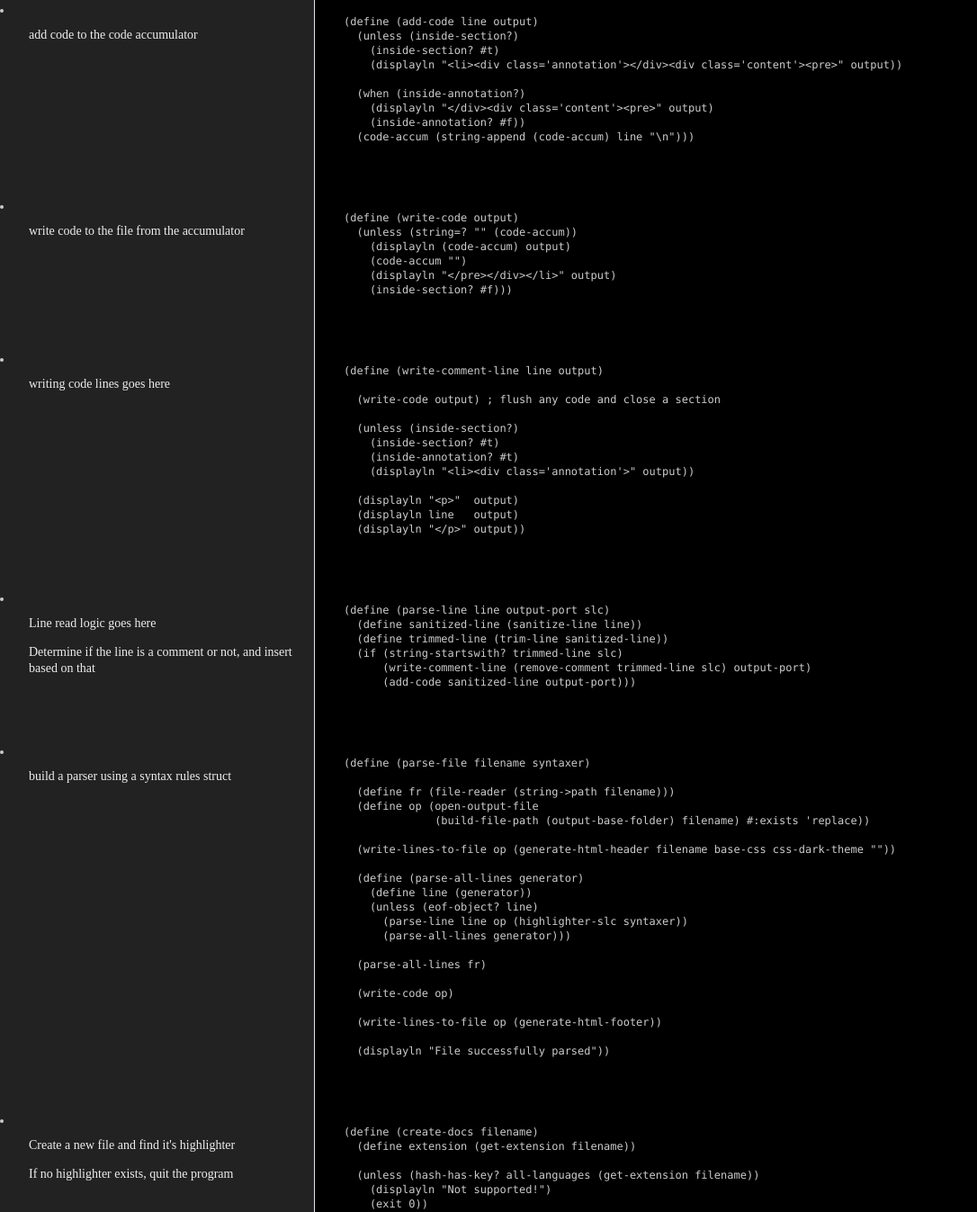
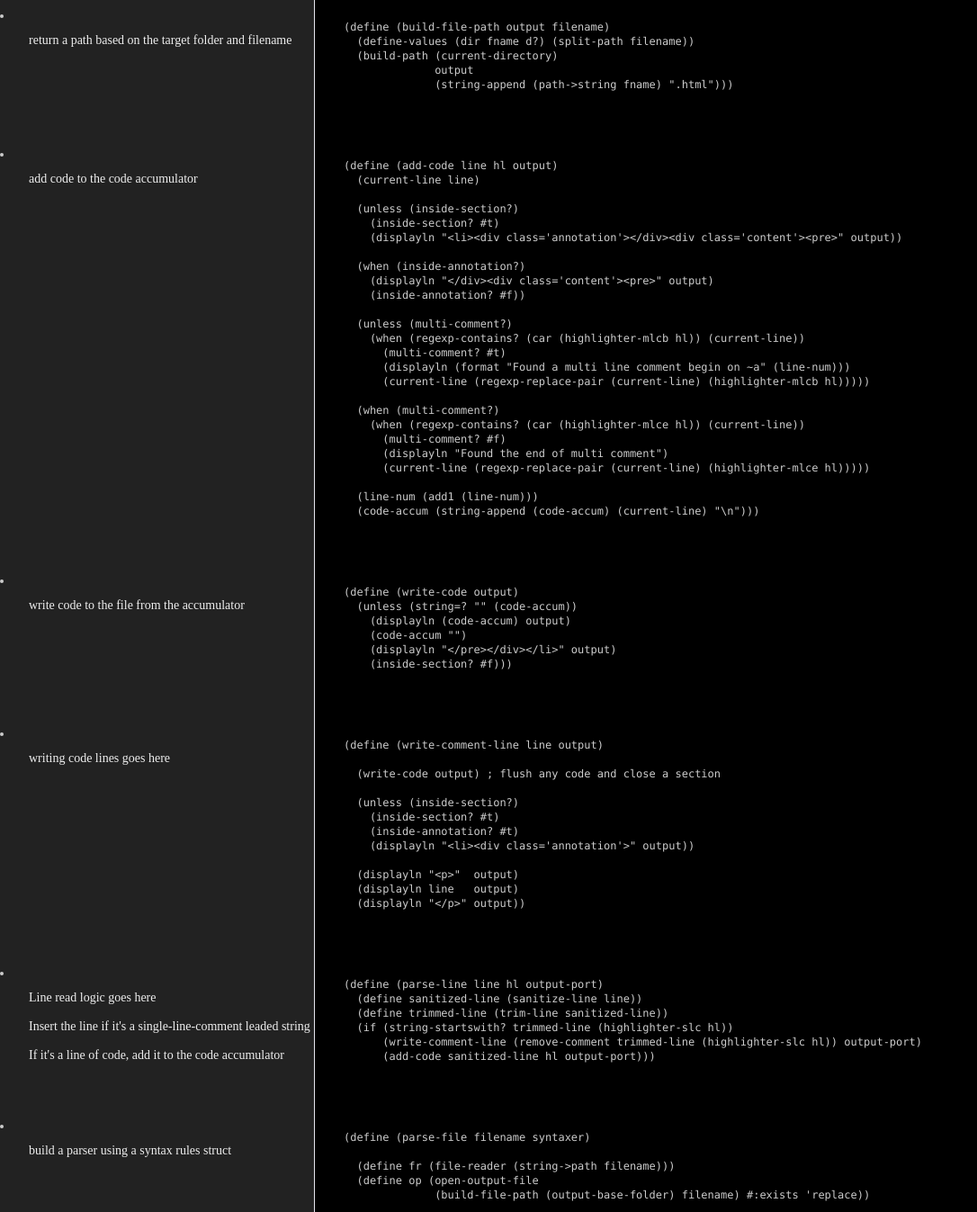
Before and after one commit to sleibrock/racko, a plain HTML site: page docs/parser.rkt.html in a window 1280 px wide. Shown: the part 833-2180 px from the top of the page at 90% size, without its empty margins (0-1086 px from the left). Drawn offline with Linux system fonts and the light colour scheme.

Commit message:
Multiple line comment highlighting added

```diff
--- a/docs/parser.rkt.html
+++ b/docs/parser.rkt.html
@@ -2,7 +2,7 @@
 <html>
 <head>
 <title>
-src/parser.rkt
+parser.rkt
 </title>
 <style>
 
@@ -93,6 +93,10 @@ color: #eee;
 
 }
 
+.comment {
+  color: green;
+}
+
 </style>
 <script>
 
@@ -104,12 +108,19 @@ color: #eee;
 <li>
 <div class="annotation">
 <h1>
-src/parser.rkt
+parser.rkt
 </h1>
 </div>
 </li>
 <li><div class='annotation'></div><div class='content'><pre>
 #lang racket/base
+
+<span class="comment">#|
+The main parsing logic program
+
+Contains all logic and functions related to HTML
+annotation file creation
+|#</span>
 
 (require racket/string
          racket/cmdline
@@ -156,6 +167,9 @@ parser parameters for rendering html and other things
 (define multi-comment?       (make-parameter           #f))
 (define file-title-name      (make-parameter  "file.html"))
 
+(define line-num             (make-parameter            1))
+(define current-line         (make-parameter           ""))
+
 
 
 </pre></div></li>
@@ -178,7 +192,9 @@ return a path based on the target folder and filename
 add code to the code accumulator
 </p>
 </div><div class='content'><pre>
-(define (add-code line output)
+(define (add-code line hl output)
+  (current-line line)
+
   (unless (inside-section?)
     (inside-section? #t)
     (displayln "&lt;li&gt;&lt;div class='annotation'&gt;&lt;/div&gt;&lt;div class='content'&gt;&lt;pre&gt;" output))
@@ -186,7 +202,21 @@ add code to the code accumulator
   (when (inside-annotation?)
     (displayln "&lt;/div&gt;&lt;div class='content'&gt;&lt;pre&gt;" output)
     (inside-annotation? #f))
-  (code-accum (string-append (code-accum) line "\n")))
+
+  (unless (multi-comment?)
+    (when (regexp-contains? (car (highlighter-mlcb hl)) (current-line))
+      (multi-comment? #t)
+      (displayln (format "Found a multi line comment begin on ~a" (line-num)))
+      (current-line (regexp-replace-pair (current-line) (highlighter-mlcb hl)))))
+
+  (when (multi-comment?)
+    (when (regexp-contains? (car (highlighter-mlce hl)) (current-line))
+      (multi-comment? #f)
+      (displayln "Found the end of multi comment")
+      (current-line (regexp-replace-pair (current-line) (highlighter-mlce hl)))))
+
+  (line-num (add1 (line-num)))
+  (code-accum (string-append (code-accum) (current-line) "\n")))
 
 
 
@@ -232,15 +262,18 @@ writing code lines goes here
 Line read logic goes here
 </p>
 <p>
-Determine if the line is a comment or not, and insert based on that
+Insert the line if it's a single-line-comment leaded string
+</p>
+<p>
+If it's a line of code, add it to the code accumulator
 </p>
 </div><div class='content'><pre>
-(define (parse-line line output-port slc)
+(define (parse-line line hl output-port)
   (define sanitized-line (sanitize-line line))
   (define trimmed-line (trim-line sanitized-line))
-  (if (string-startswith? trimmed-line slc)
-      (write-comment-line (remove-comment trimmed-line slc) output-port)
-      (add-code sanitized-line output-port)))
+  (if (string-startswith? trimmed-line (highlighter-slc hl))
+      (write-comment-line (remove-comment trimmed-line (highlighter-slc hl)) output-port)
+      (add-code sanitized-line hl output-port)))
 
 
 
@@ -256,12 +289,15 @@ build a parser using a syntax rules struct
   (define op (open-output-file
               (build-file-path (output-base-folder) filename) #:exists 'replace))
 
-  (write-lines-to-file op (generate-html-header filename base-css css-dark-theme ""))
+  (write-lines-to-file
+   op
+   (generate-html-header
+    (get-file-from-path filename) base-css css-dark-theme ""))
 
   (define (parse-all-lines generator)
     (define line (generator))
     (unless (eof-object? line)
-      (parse-line line op (highlighter-slc syntaxer))
+      (parse-line line syntaxer op)
       (parse-all-lines generator)))
 
   (parse-all-lines fr)
@@ -322,6 +358,6 @@ If no highlighter exists, quit the program
 </pre></div></li>
 </ul>
 </div>
-<footer>Created by Racko</footer>
+<footer><a href="https://github.com/sleibrock/racko">Created by Racko</a></footer>
 </body>
 </html>
```
Also changed, not shown: 4 other files.
